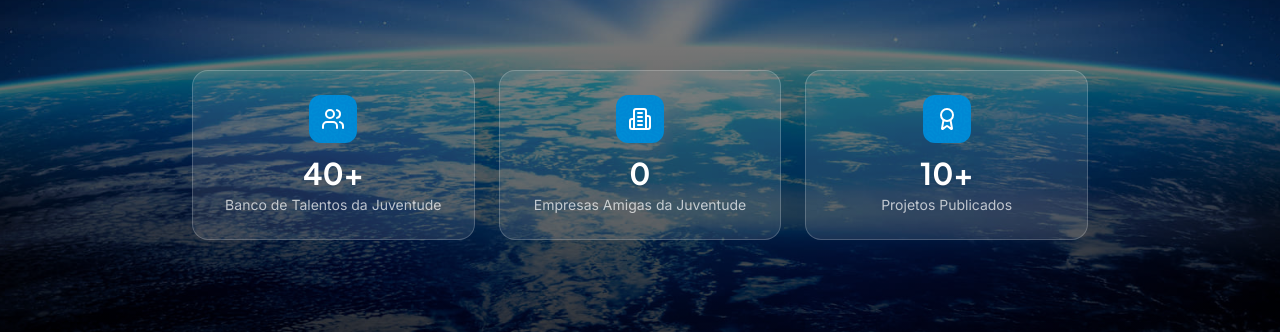
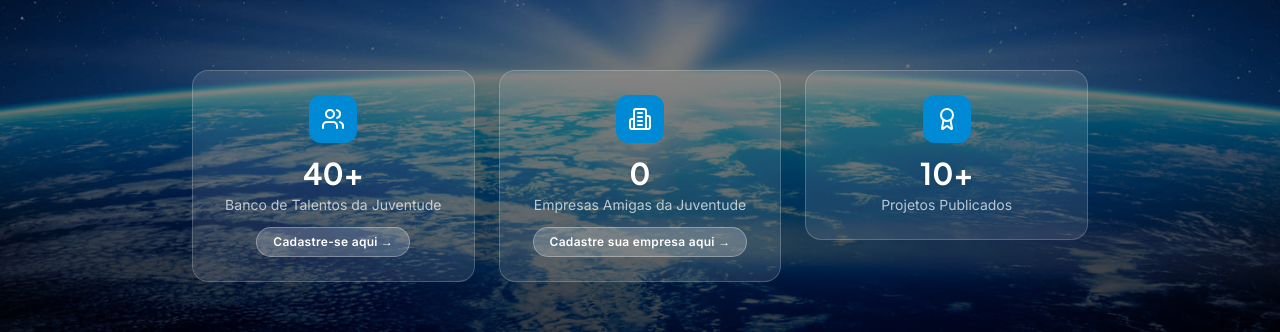
Before and after one commit to yuriacs/talentos-oriximina-hub, a React (Vite) app: page / in a window 1280 px wide. Shown: the part 581-913 px from the top of the page. Built offline with nearby package versions, Linux system fonts and the light colour scheme; no server answers; the database is empty; the HTML template or start-up script is replaced by a standard one.

Commit message:
Atualizei HeroSection botões
Co-authored-by: yuriacs <52533230+yuriacs@users.noreply.github.com>

```diff
--- a/src/components/home/HeroSection.tsx
+++ b/src/components/home/HeroSection.tsx
@@ -75,9 +75,14 @@ export function HeroSection() {
                   <span className="font-display text-3xl font-bold text-white drop-shadow">
                     {stat.value}
                   </span>
-                  <span className="text-sm text-white/70 mt-1 rounded-sm whitespace-pre-line text-center">
+                  <span className="text-sm text-white/70 mt-1 text-center">
                     {stat.label}
                   </span>
+                  {stat.cta && (
+                    <span className="mt-3 inline-flex items-center gap-1 px-4 py-1.5 rounded-full bg-white/20 text-white text-xs font-semibold tracking-wide border border-white/30 hover:bg-white/30 transition-colors">
+                      {stat.cta}
+                    </span>
+                  )}
                 </div>
               );
 
```
